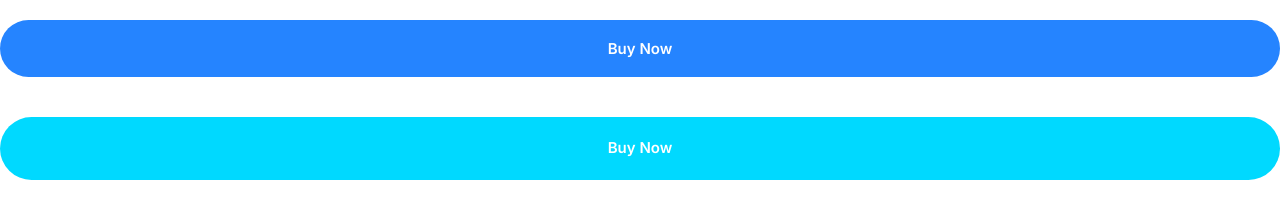
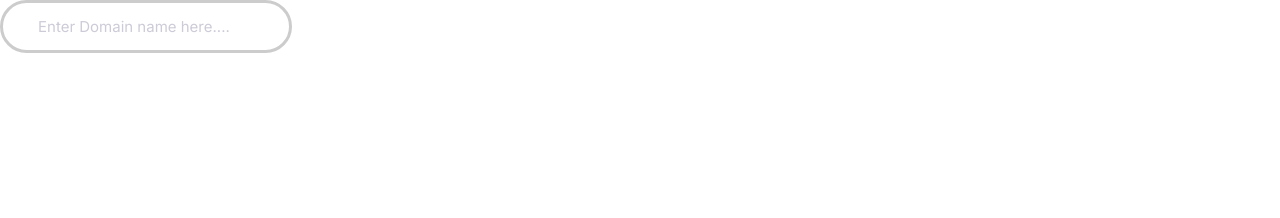
Before and after one commit to prince-seyramba/html-css-study, a plain HTML site: page index.html in a window 1280 px wide. Drawn offline with Linux system fonts and the light colour scheme.

Commit message:
Creating of input component.

```diff
--- a/CSS/style.css
+++ b/CSS/style.css
@@ -233,3 +233,23 @@ a {
     font-size: 1.5rem;
   }
 }
+
+/* inputs */
+.input {
+  padding: 1.5rem 3.5rem;
+  border: 3px solid #ccc;
+  border-radius: 30px;
+  outline: 0;
+  color: var(--color-headings);
+  font-size: 2rem;
+}
+
+::placeholder {
+  color: #cdcbd7;
+}
+
+@media screen and (min-width: 1024px) {
+  .input {
+    font-size: 1.5rem;
+  }
+}
--- a/index.html
+++ b/index.html
@@ -15,7 +15,6 @@
     <link rel="stylesheet" href="/CSS/style.css" />
   </head>
   <body>
-    <button class="btn btn--primary btn--block">Buy Now</button>
-    <a href="#" class="btn btn--secondary btn--block">Buy Now</a>
+    <input type="text" class="input" placeholder="Enter Domain name here...." />
   </body>
 </html>
```
Also changed, not shown: components/input.html (added, +1 -0 lines).
